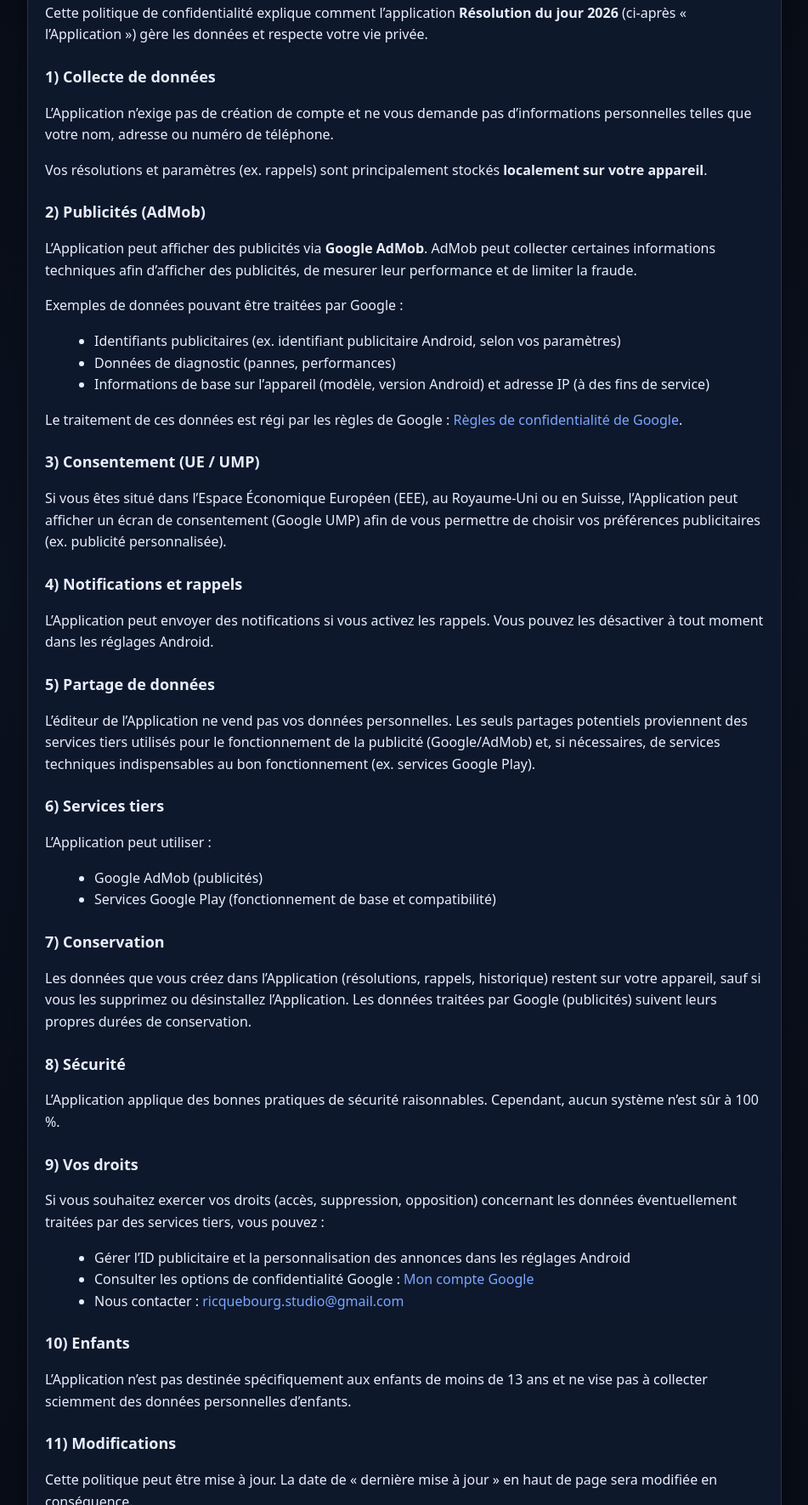
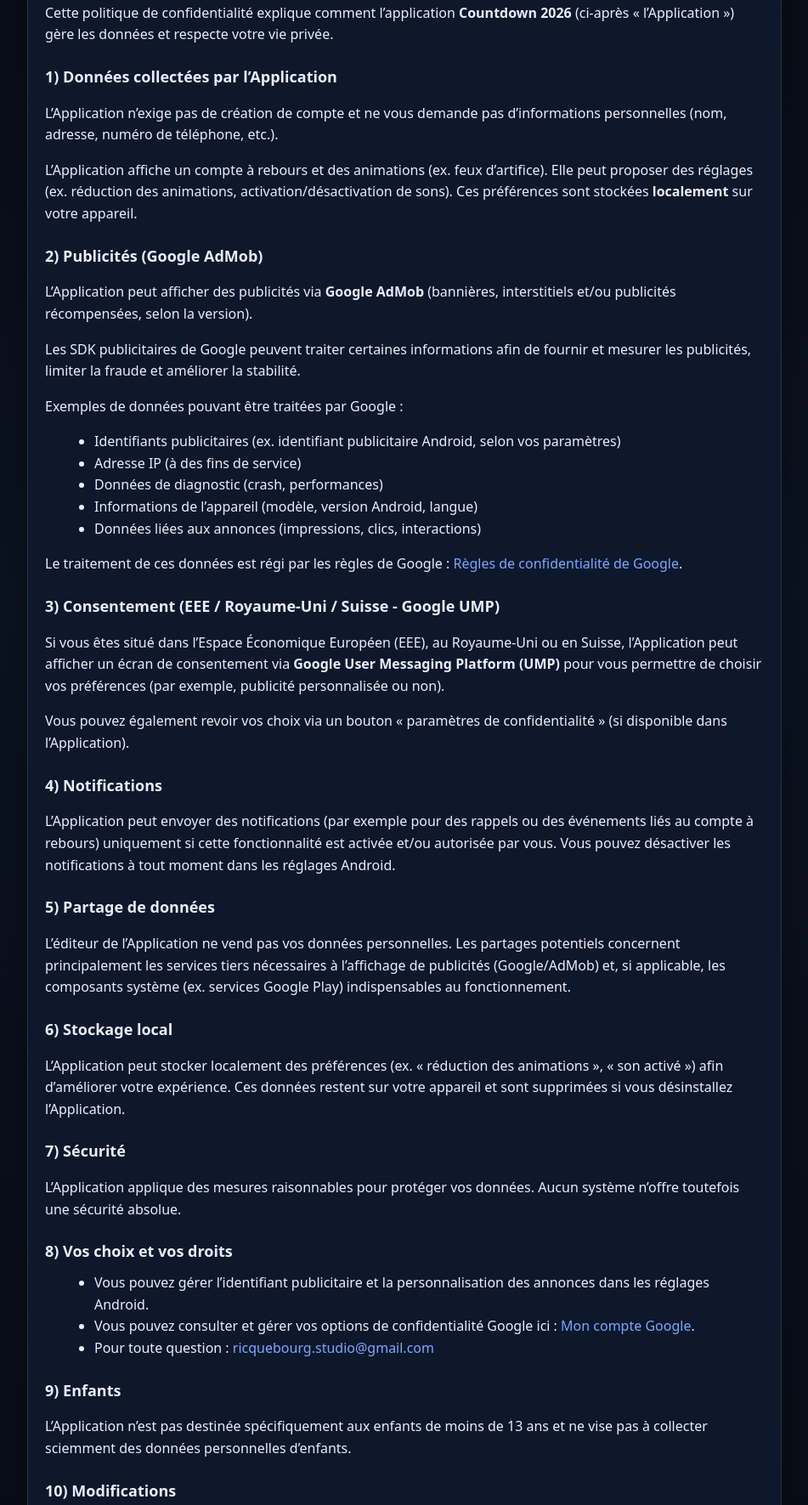
Before and after one commit to romainrun/resolution2026-privacy, a plain HTML site: page index.html in a window 1280 px wide. Shown: the part 240-2011 px from the top of the page at 85% size, without its empty margins (164-1115 px from the left). Drawn offline with Linux system fonts and the light colour scheme.

Commit message:
Update index.html

```diff
--- a/index.html
+++ b/index.html
@@ -4,7 +4,7 @@
   <meta charset="utf-8" />
   <meta name="viewport" content="width=device-width,initial-scale=1" />
   <meta name="robots" content="index,follow" />
-  <title>Politique de confidentialité - Résolution du jour 2026</title>
+  <title>Politique de confidentialité - Countdown 2026</title>
   <style>
     :root{
       --bg:#0b1220; --card:#101a2e; --text:#e8eefc; --muted:#b8c4e6;
@@ -47,7 +47,7 @@
 <body>
   <header>
     <h1>Politique de confidentialité</h1>
-    <p>Application : <strong>Résolution du jour 2026</strong></p>
+    <p>Application : <strong>Countdown 2026</strong> (Compte à rebours Nouvel An 2026)</p>
     <div class="meta">
       <span class="pill">Dernière mise à jour : <time datetime="2025-12-14">14 décembre 2025</time></span>
       <span class="pill">Contact : <a href="mailto:ricquebourg.studio@gmail.com">ricquebourg.studio@gmail.com</a></span>
@@ -57,112 +57,113 @@
   <main>
     <div class="card">
       <p>
-        Cette politique de confidentialité explique comment l’application <strong>Résolution du jour 2026</strong>
+        Cette politique de confidentialité explique comment l’application <strong>Countdown 2026</strong>
         (ci-après « l’Application ») gère les données et respecte votre vie privée.
       </p>
 
-      <h2>1) Collecte de données</h2>
+      <h2>1) Données collectées par l’Application</h2>
       <p>
         L’Application n’exige pas de création de compte et ne vous demande pas d’informations personnelles
-        telles que votre nom, adresse ou numéro de téléphone.
+        (nom, adresse, numéro de téléphone, etc.).
       </p>
       <p>
-        Vos résolutions et paramètres (ex. rappels) sont principalement stockés <strong>localement sur votre appareil</strong>.
+        L’Application affiche un compte à rebours et des animations (ex. feux d’artifice). Elle peut proposer des réglages
+        (ex. réduction des animations, activation/désactivation de sons). Ces préférences sont stockées <strong>localement</strong>
+        sur votre appareil.
       </p>
 
-      <h2>2) Publicités (AdMob)</h2>
+      <h2>2) Publicités (Google AdMob)</h2>
       <p>
-        L’Application peut afficher des publicités via <strong>Google AdMob</strong>. AdMob peut collecter certaines
-        informations techniques afin d’afficher des publicités, de mesurer leur performance et de limiter la fraude.
+        L’Application peut afficher des publicités via <strong>Google AdMob</strong> (bannières, interstitiels et/ou publicités
+        récompensées, selon la version).
+      </p>
+      <p>
+        Les SDK publicitaires de Google peuvent traiter certaines informations afin de fournir et mesurer les publicités,
+        limiter la fraude et améliorer la stabilité.
       </p>
       <p>Exemples de données pouvant être traitées par Google :</p>
       <ul>
         <li>Identifiants publicitaires (ex. identifiant publicitaire Android, selon vos paramètres)</li>
-        <li>Données de diagnostic (pannes, performances)</li>
-        <li>Informations de base sur l’appareil (modèle, version Android) et adresse IP (à des fins de service)</li>
+        <li>Adresse IP (à des fins de service)</li>
+        <li>Données de diagnostic (crash, performances)</li>
+        <li>Informations de l’appareil (modèle, version Android, langue)</li>
+        <li>Données liées aux annonces (impressions, clics, interactions)</li>
       </ul>
       <p>
         Le traitement de ces données est régi par les règles de Google :
         <a href="https://policies.google.com/privacy" target="_blank" rel="noopener">Règles de confidentialité de Google</a>.
       </p>
 
-      <h2>3) Consentement (UE / UMP)</h2>
+      <h2>3) Consentement (EEE / Royaume-Uni / Suisse - Google UMP)</h2>
       <p>
-        Si vous êtes situé dans l’Espace Économique Européen (EEE), au Royaume-Uni ou en Suisse,
-        l’Application peut afficher un écran de consentement (Google UMP) afin de vous permettre de choisir
-        vos préférences publicitaires (ex. publicité personnalisée).
+        Si vous êtes situé dans l’Espace Économique Européen (EEE), au Royaume-Uni ou en Suisse, l’Application peut afficher
+        un écran de consentement via <strong>Google User Messaging Platform (UMP)</strong> pour vous permettre de choisir
+        vos préférences (par exemple, publicité personnalisée ou non).
+      </p>
+      <p>
+        Vous pouvez également revoir vos choix via un bouton « paramètres de confidentialité » (si disponible dans l’Application).
       </p>
 
-      <h2>4) Notifications et rappels</h2>
+      <h2>4) Notifications</h2>
       <p>
-        L’Application peut envoyer des notifications si vous activez les rappels. Vous pouvez les désactiver à tout moment
+        L’Application peut envoyer des notifications (par exemple pour des rappels ou des événements liés au compte à rebours)
+        uniquement si cette fonctionnalité est activée et/ou autorisée par vous. Vous pouvez désactiver les notifications à tout moment
         dans les réglages Android.
       </p>
 
       <h2>5) Partage de données</h2>
       <p>
-        L’éditeur de l’Application ne vend pas vos données personnelles. Les seuls partages potentiels proviennent
-        des services tiers utilisés pour le fonctionnement de la publicité (Google/AdMob) et, si nécessaires, de services
-        techniques indispensables au bon fonctionnement (ex. services Google Play).
+        L’éditeur de l’Application ne vend pas vos données personnelles. Les partages potentiels concernent principalement
+        les services tiers nécessaires à l’affichage de publicités (Google/AdMob) et, si applicable, les composants système
+        (ex. services Google Play) indispensables au fonctionnement.
       </p>
 
-      <h2>6) Services tiers</h2>
-      <p>L’Application peut utiliser :</p>
+      <h2>6) Stockage local</h2>
+      <p>
+        L’Application peut stocker localement des préférences (ex. « réduction des animations », « son activé ») afin d’améliorer
+        votre expérience. Ces données restent sur votre appareil et sont supprimées si vous désinstallez l’Application.
+      </p>
+
+      <h2>7) Sécurité</h2>
+      <p>
+        L’Application applique des mesures raisonnables pour protéger vos données. Aucun système n’offre toutefois une sécurité
+        absolue.
+      </p>
+
+      <h2>8) Vos choix et vos droits</h2>
       <ul>
-        <li>Google AdMob (publicités)</li>
-        <li>Services Google Play (fonctionnement de base et compatibilité)</li>
+        <li>Vous pouvez gérer l’identifiant publicitaire et la personnalisation des annonces dans les réglages Android.</li>
+        <li>Vous pouvez consulter et gérer vos options de confidentialité Google ici :
+          <a href="https://myaccount.google.com/" target="_blank" rel="noopener">Mon compte Google</a>.
+        </li>
+        <li>Pour toute question : <a href="mailto:ricquebourg.studio@gmail.com">ricquebourg.studio@gmail.com</a></li>
       </ul>
 
-      <h2>7) Conservation</h2>
+      <h2>9) Enfants</h2>
       <p>
-        Les données que vous créez dans l’Application (résolutions, rappels, historique) restent sur votre appareil,
-        sauf si vous les supprimez ou désinstallez l’Application. Les données traitées par Google (publicités)
-        suivent leurs propres durées de conservation.
+        L’Application n’est pas destinée spécifiquement aux enfants de moins de 13 ans et ne vise pas à collecter sciemment
+        des données personnelles d’enfants.
       </p>
 
-      <h2>8) Sécurité</h2>
-      <p>
-        L’Application applique des bonnes pratiques de sécurité raisonnables. Cependant, aucun système n’est sûr à 100 %.
-      </p>
-
-      <h2>9) Vos droits</h2>
-      <p>
-        Si vous souhaitez exercer vos droits (accès, suppression, opposition) concernant les données éventuellement
-        traitées par des services tiers, vous pouvez :
-      </p>
-      <ul>
-        <li>Gérer l’ID publicitaire et la personnalisation des annonces dans les réglages Android</li>
-        <li>Consulter les options de confidentialité Google :
-          <a href="https://myaccount.google.com/" target="_blank" rel="noopener">Mon compte Google</a>
-        </li>
-        <li>Nous contacter : <a href="mailto:ricquebourg.studio@gmail.com">ricquebourg.studio@gmail.com</a></li>
-      </ul>
-
-      <h2>10) Enfants</h2>
-      <p>
-        L’Application n’est pas destinée spécifiquement aux enfants de moins de 13 ans et ne vise pas à collecter
-        sciemment des données personnelles d’enfants.
-      </p>
-
-      <h2>11) Modifications</h2>
+      <h2>10) Modifications</h2>
       <p>
         Cette politique peut être mise à jour. La date de « dernière mise à jour » en haut de page sera modifiée en conséquence.
       </p>
 
-      <h2>12) Contact</h2>
+      <h2>11) Contact</h2>
       <p>
-        Pour toute question : <a href="mailto:ricquebourg.studio@gmail.com">ricquebourg.studio@gmail.com</a>
+        Contact : <a href="mailto:ricquebourg.studio@gmail.com">ricquebourg.studio@gmail.com</a>
       </p>
 
-      <p style="margin-top:18px;color:#b8c4e6;font-size:13px">
-        Note : Cette page est fournie à titre informatif. Selon les fonctionnalités finales (analytics, comptes, cloud),
-        il faudra éventuellement l’adapter.
+      <p style="margin-top:18px;color:var(--muted);font-size:13px">
+        Note : si vous ajoutez ultérieurement des analytics, un compte utilisateur, ou une synchronisation cloud, cette politique
+        devra être ajustée.
       </p>
     </div>
   </main>
 
   <footer>
-    © <span id="y"></span> Résolution du jour 2026 — Politique de confidentialité
+    © <span id="y"></span> Countdown 2026 - Politique de confidentialité
   </footer>
 
   <script>
```
